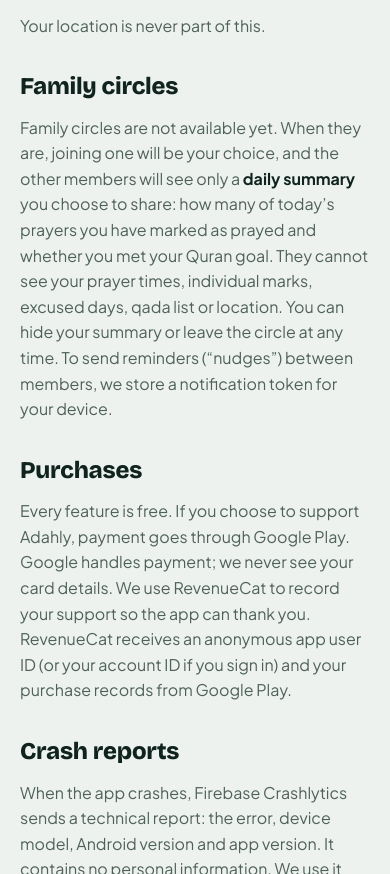
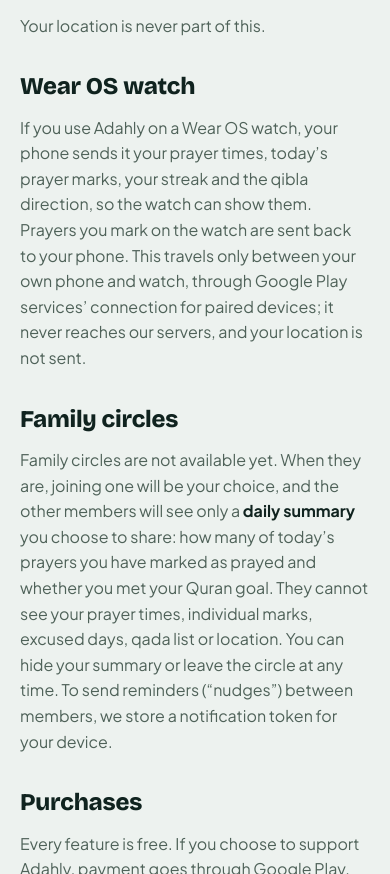
Before and after one commit to msahalkc/adahly-website, a plain HTML site: page privacy.html in a window 390 px wide. Shown: the part 1954-2828 px from the top of the page. Drawn offline with Linux system fonts and the light colour scheme.

Commit message:
Explain what the watch app receives from the phone

```diff
--- a/privacy.html
+++ b/privacy.html
@@ -51,6 +51,9 @@
     <li>If your phone can’t keep the key in end-to-end encrypted backup (for example, it has no screen lock), nothing is synced and everything stays on your phone.</li>
   </ul>
   <p>Your location is never part of this.</p>
+
+  <h2>Wear OS watch</h2>
+  <p>If you use Adahly on a Wear OS watch, your phone sends it your prayer times, today’s prayer marks, your streak and the qibla direction, so the watch can show them. Prayers you mark on the watch are sent back to your phone. This travels only between your own phone and watch, through Google Play services’ connection for paired devices; it never reaches our servers, and your location is not sent.</p>
 
   <h2>Family circles</h2>
   <p>Family circles are not available yet. When they are, joining one will be your choice, and the other members will see only a <strong>daily summary</strong> you choose to share: how many of today’s prayers you have marked as prayed and whether you met your Quran goal. They cannot see your prayer times, individual marks, excused days, qada list or location. You can hide your summary or leave the circle at any time. To send reminders (“nudges”) between members, we store a notification token for your device.</p>
```
